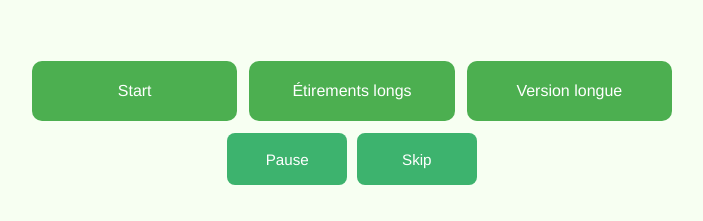
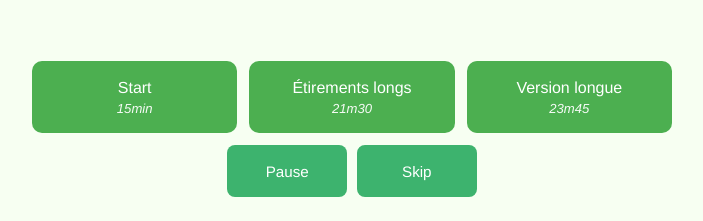
Before and after one commit to JustFS/daily-routine, a plain HTML site: page index.html in a window 1280 px wide. Shown: the part 703-924 px from the top of the page, without its empty margins (288-991 px from the left). Drawn offline with Linux system fonts and the light colour scheme.

Commit message:
Ajout: durées calculées dynamiquement pour les boutons

```diff
--- a/app.js
+++ b/app.js
@@ -33,9 +33,10 @@ const routine = [
   },
 ];
 const etirementsLongs = [
+  // 21min30
   {
     name: "Étirements 🤸🏻‍♂️",
-    // 10min
+    // 16min30
     exercises: [
       { pic: "thoracic-rotation", duration: 30 },
       { pic: "hip-opener", duration: 30 },
@@ -66,9 +67,10 @@ const etirementsLongs = [
   },
 ];
 const versionLongue = [
+  //23min45
   {
     name: "Étirements 🤸🏻‍♂️",
-    // 10min
+    // 16min30
     exercises: [
       { pic: "thoracic-rotation", duration: 30 },
       { pic: "hip-opener", duration: 30 },
@@ -83,7 +85,7 @@ const versionLongue = [
   },
   {
     name: "Renforcement 💪",
-    // 5min
+    // 7min25
     exercises: [
       { pic: "squat", duration: 60 },
       { pic: "pushup", duration: 60 },
@@ -313,6 +315,41 @@ function showToast(msg, duration = 1800) {
   }, duration);
 }
 
+// Calcul de la durée totale d'une routine (en secondes)
+function computeTotalDuration(rout) {
+  return rout.reduce((total, phase) => {
+    return (
+      total +
+      (phase.exercises || []).reduce((s, ex) => s + Number(ex.duration || 0), 0)
+    );
+  }, 0);
+}
+
+// Formatage en "15min" ou "21m30" si secondes non-nulles
+function formatDuration(seconds) {
+  const m = Math.floor(seconds / 60);
+  const s = seconds % 60;
+  return s === 0 ? `${m}min` : `${m}m${String(s).padStart(2, "0")}`;
+}
+
+function updateButtonDurations() {
+  const mappings = [
+    { id: "start", routineRef: routine },
+    { id: "startLong", routineRef: etirementsLongs },
+    { id: "versionLongue", routineRef: versionLongue },
+  ];
+  mappings.forEach(({ id, routineRef }) => {
+    const btn = document.getElementById(id);
+    if (!btn) return;
+    const sub = btn.querySelector(".btn-sub");
+    if (!sub) return;
+    sub.textContent = formatDuration(computeTotalDuration(routineRef));
+  });
+}
+
+// initial update des labels de durée
+updateButtonDurations();
+
 // Son de transition — beep court via Web Audio (100ms)
 let _audioCtx = null;
 function ring() {
--- a/index.html
+++ b/index.html
@@ -12,9 +12,18 @@
 
 </main>
       <div class="controls">
-          <button id="start">Start</button>
-          <button id="startLong">Étirements longs</button>
-          <button id="versionLongue">Version longue</button>
+          <button id="start">
+            <span class="btn-main">Start</span>
+            <small class="btn-sub">15min</small>
+          </button>
+          <button id="startLong">
+            <span class="btn-main">Étirements longs</span>
+            <small class="btn-sub">21m30</small>
+          </button>
+          <button id="versionLongue">
+            <span class="btn-main">Version longue</span>
+            <small class="btn-sub">24min</small>
+          </button>
           <div class="secondary-controls">
             <button id="pause">Pause</button>
             <button id="skip">Skip</button>
--- a/style.css
+++ b/style.css
@@ -74,12 +74,21 @@ h2 {
 /* Make control buttons expand to fill grid cells */
 .controls button { width: 100%; }
 
+/* Primary buttons: stack label + small subtitle */
+.controls button {
+  display: flex;
+  flex-direction: column;
+  align-items: center;
+  justify-content: center;
+  gap: 4px;
+}
+
 button {
-    height: 60px;
+  height: 72px; /* more room for small subtitle */
   background-color: #4caf50; /* vert doux */
   color: white;
   border: none;
-  padding: 0.8rem 1.5rem;
+  padding: 0.6rem 1rem;
   font-size: 1rem;
   border-radius: 10px;
   cursor: pointer;
@@ -89,6 +98,25 @@ button {
 button:hover {
   background-color: #45a049;
   transform: translateY(-1px);
+}
+
+/* Small italic subtitle inside buttons */
+.btn-sub {
+  font-size: 0.82rem;
+  font-style: italic;
+  opacity: 0.95;
+}
+
+/* Keep secondary controls smaller (override) */
+.secondary-controls button {
+  height: 52px;
+  padding: 0.5rem 1rem;
+}
+
+/* Ensure small screens keep layout tidy */
+@media (max-width: 450px) {
+  .controls button { height: 64px; }
+  .btn-sub { font-size: 0.78rem; }
 }
 
 /* Secondary controls: centered smaller Pause / Skip */
```
